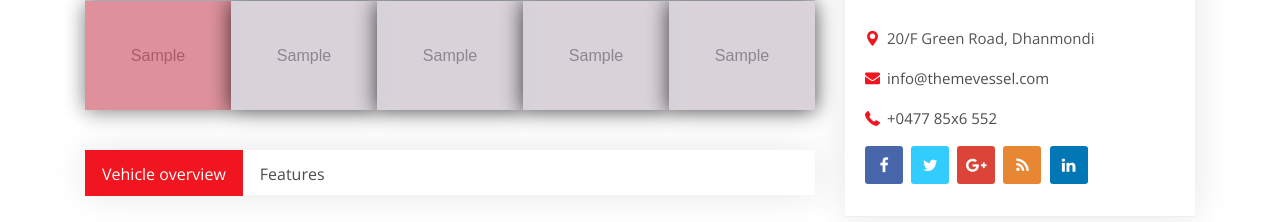
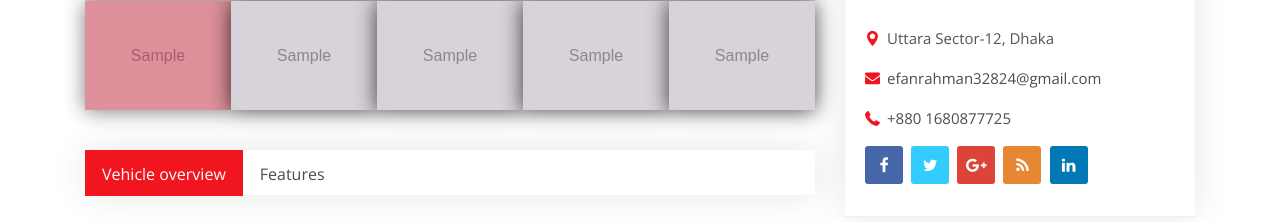
Before and after one commit to efanrahman65/laptopzone-gitproject, a Django app: page /laptops/1 in a window 1280 px wide. Shown: the part 1067-1289 px from the top of the page. Run offline with Django 3.2, Linux system fonts and the light colour scheme; tables that the repository leaves empty hold one stand-in row (values such as "Sample post"); grey boxes marked "Sample" are stand-in pictures; parts of the project's set-up code (start-up, migrations or seed data) failed here and were passed over; some libraries are stand-ins or nearby versions.

Commit message:
member photo3

```diff
--- a/templates/laptops/laptop_detail.html
+++ b/templates/laptops/laptop_detail.html
@@ -244,13 +244,13 @@
                         <h5 class="sidebar-title">Get a Question?</h5>
                         <ul class="contact-info">
                             <li>
-                                <i class="flaticon-pin"></i>20/F Green Road, Dhanmondi
+                                <i class="flaticon-pin"></i>Uttara Sector-12, Dhaka
                             </li>
                             <li>
-                                <i class="flaticon-mail"></i><a href="mailto:info@themevessel.com">info@themevessel.com</a>
+                                <i class="flaticon-mail"></i><a href="mailto:info@themevessel.com">efanrahman32824@gmail.com</a>
                             </li>
                             <li>
-                                <i class="flaticon-phone"></i><a href="tel:+0477-85x6-552">+0477 85x6 552</a>
+                                <i class="flaticon-phone"></i><a href="tel:+0477-85x6-552">+880 1680877725</a>
                             </li>
                         </ul>
                         <div class="social-list clearfix">
--- a/templates/laptops/laptops.html
+++ b/templates/laptops/laptops.html
@@ -121,7 +121,7 @@
                 <div class="sidebar-right">
                     <!-- Advanced search start -->
                     <div class="widget advanced-search2">
-                        <h3 class="sidebar-title">Search your desire car</h3>
+                        <h3 class="sidebar-title">Search your desire laptop</h3>
                         <form action="{% url 'search' %}" method="">
                             <div class="form-group">
                                 <input type="text" name="keyword" placeholder="Search by name" class="form-control">
--- a/templates/laptops/search.html
+++ b/templates/laptops/search.html
@@ -110,7 +110,7 @@
     <div class="container">
         <!-- Main title -->
         <div class="main-title">
-            <h1>Here's your <span>Cars</span></h1>
+            <h1>Here's your <span>Laptops</span></h1>
             <p>Lorem ipsum dolor sit amet, consectetur adipiscing elit.</p>
         </div>
         <div class="row">
```
